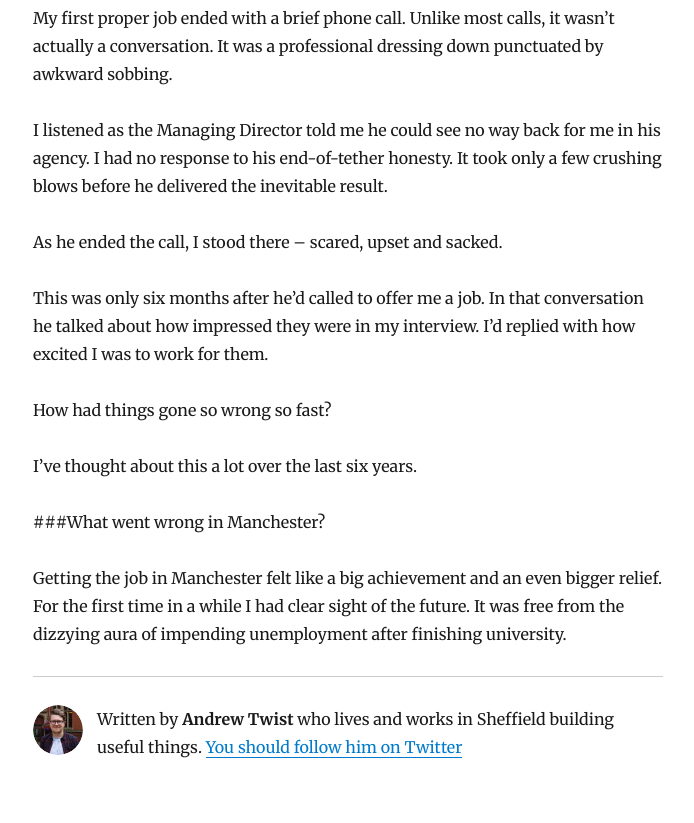
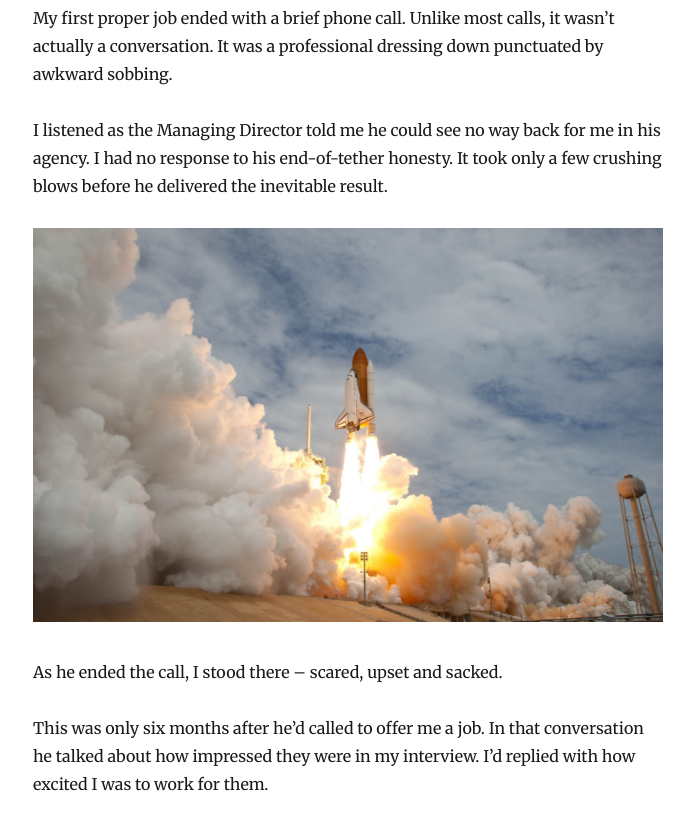
Before and after one commit to andrewtwist90/twist, a Gatsby site: page /test-post/ in a window 1280 px wide. Shown: the part 263-1086 px from the top of the page, without its empty margins (292-986 px from the left). Built offline with nearby package versions, Linux system fonts and the light colour scheme; Gatsby itself is replaced by a stand-in of ours; some packages are replaced by stand-ins of ours.

Commit message:
image test

```diff
--- a/content/blog/test-post/index.md
+++ b/content/blog/test-post/index.md
@@ -5,6 +5,8 @@ date: "2019-06-23T23:24:37.121Z"
 My first proper job ended with a brief phone call. Unlike most calls, it wasn’t actually a conversation. It was a professional dressing down punctuated by awkward sobbing.
 
 I listened as the Managing Director told me he could see no way back for me in his agency. I had no response to his end-of-tether honesty. It took only a few crushing blows before he delivered the inevitable result.
+
+![Nasa](./nasa_launch.jpg)
 
 As he ended the call, I stood there – scared, upset and sacked.
 
```
Also changed, not shown: content/blog/test-post/nasa_launch.jpg (added).
